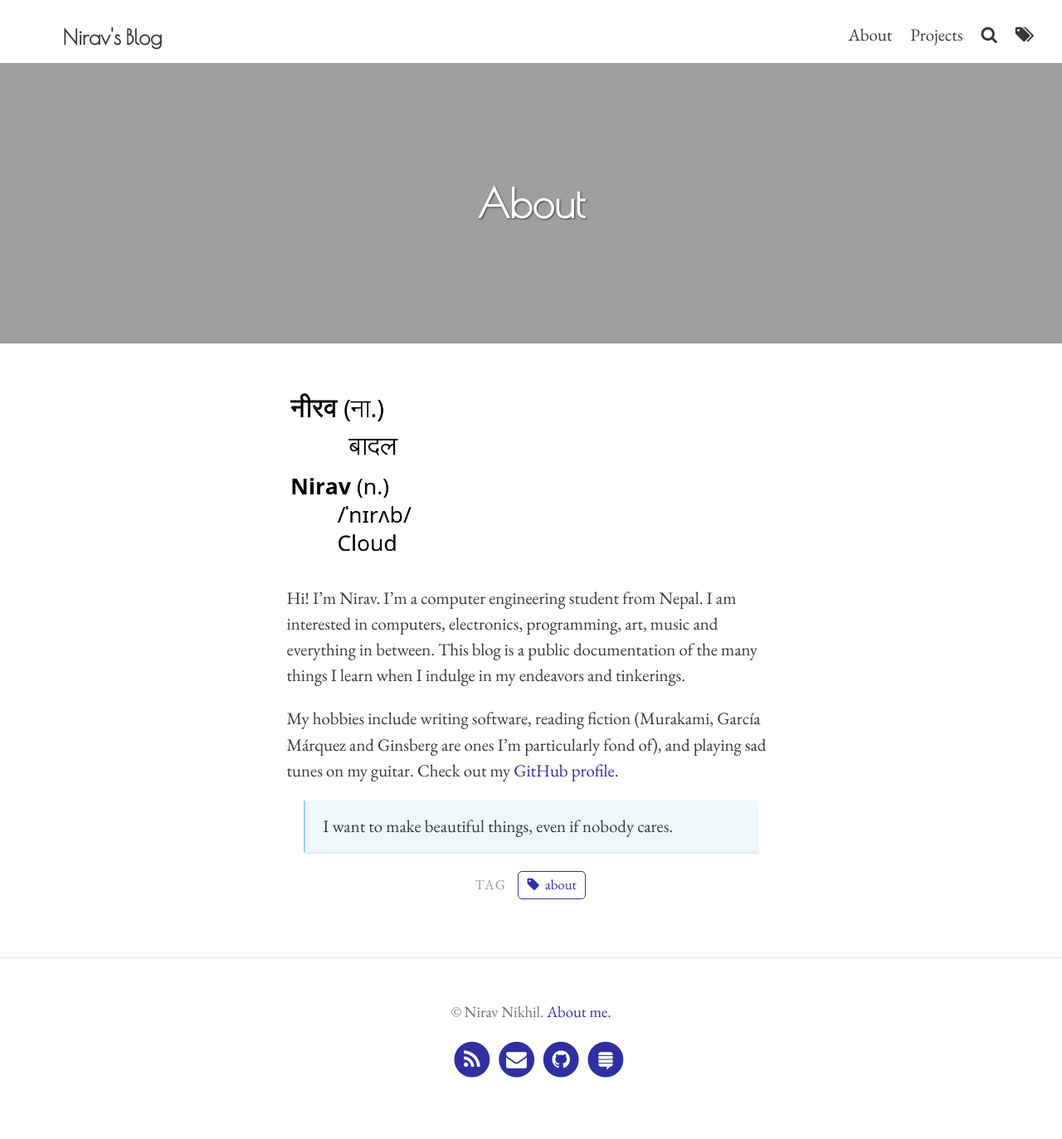
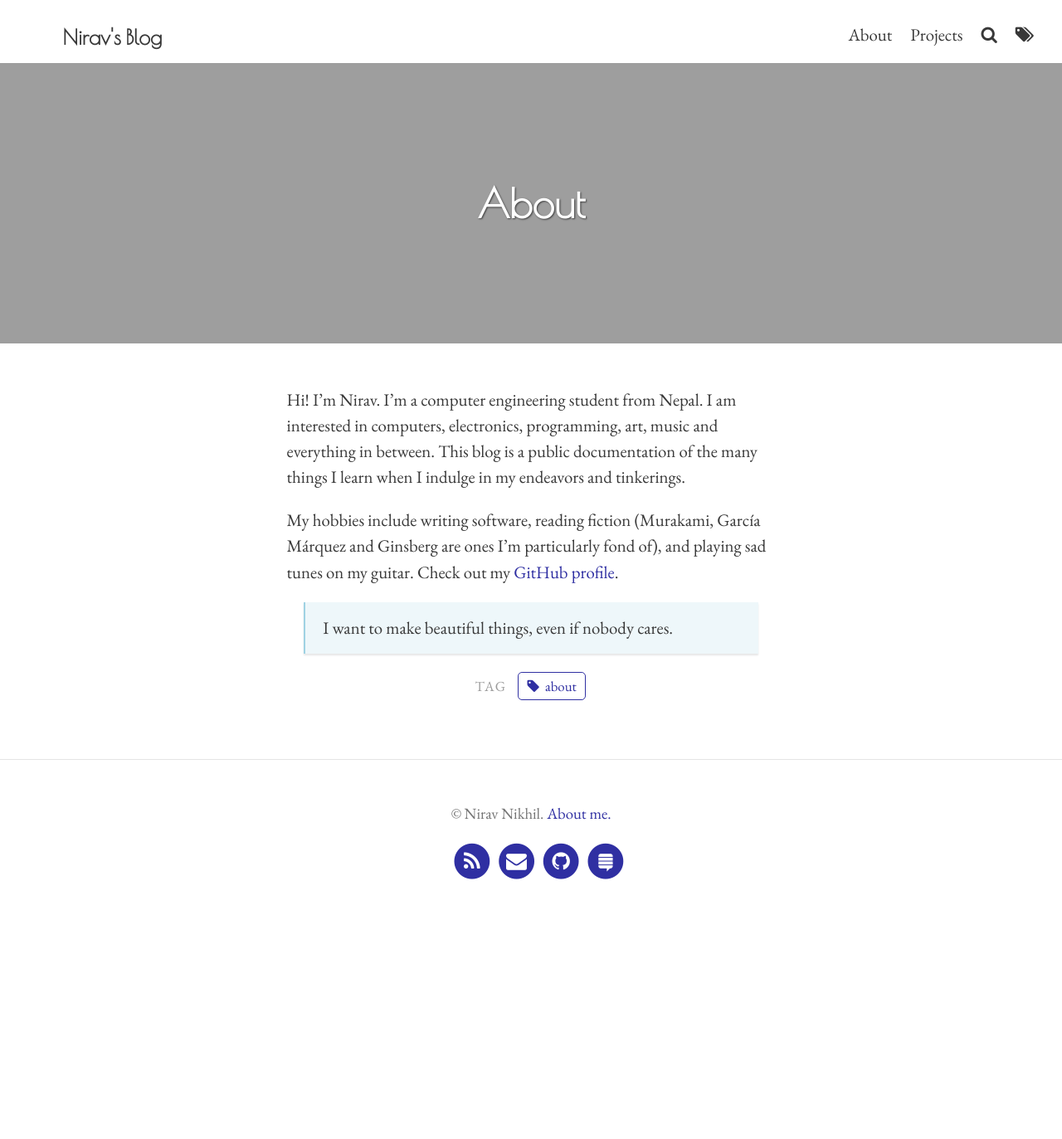
Before and after one commit to niravcodes/niravcodes.github.io, a Jekyll site: the page built from pages/about.md, in a window 1280 px wide. Shown: the whole page at 83% size. Built offline with Jekyll 4.4.1, drawn with Linux system fonts in a browser that asks for light colours; after the commit the page ends 1134 px from its top, so only the background shows below that.

Commit message:
Update from Forestry.io nirav Nikhil updated pages/about.md

```diff
--- a/pages/about.md
+++ b/pages/about.md
@@ -1,14 +1,12 @@
 ---
+layout: page
 title: About
 permalink: "/about/"
-layout: page
 feature-img: https://nirav.com.np/assets/img/20180414_174835.jpg
 tags:
 - about
+
 ---
-
-![](https://nirav.com.np/assets/img/nirav.png)
-
 Hi! I'm Nirav. I'm a computer engineering student from Nepal. I am interested in computers, electronics, programming, art, music and everything in between. This blog is a public documentation of the many things I learn when I indulge in my endeavors and tinkerings.
 
 My hobbies include writing software, reading fiction (Murakami, García Márquez and Ginsberg are ones I'm particularly fond of), and playing sad tunes on my guitar. Check out my [GitHub profile](https://github.com/niravcodes "github niravcodes").
```
Also changed, not shown: .forestry/settings.yml.
